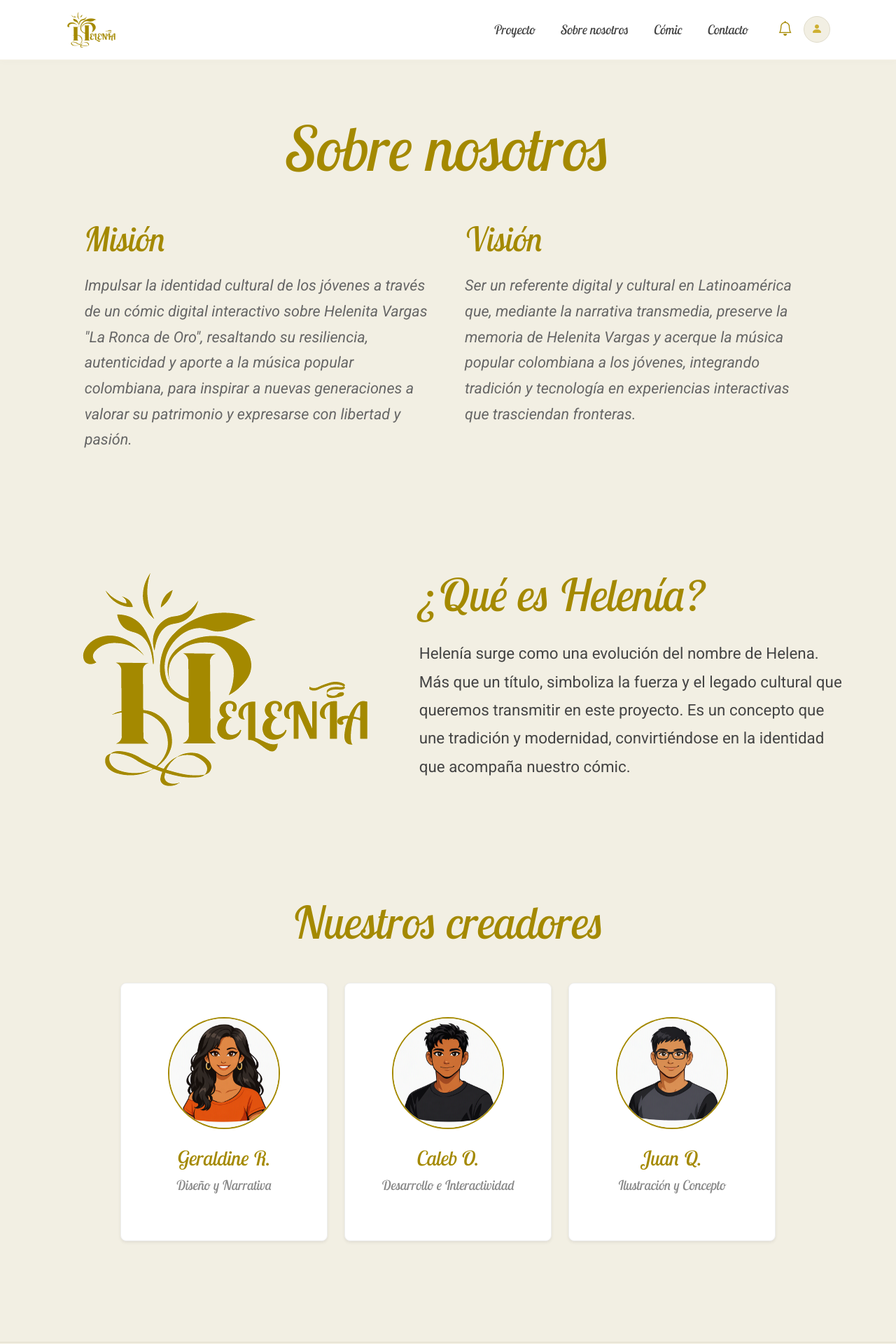
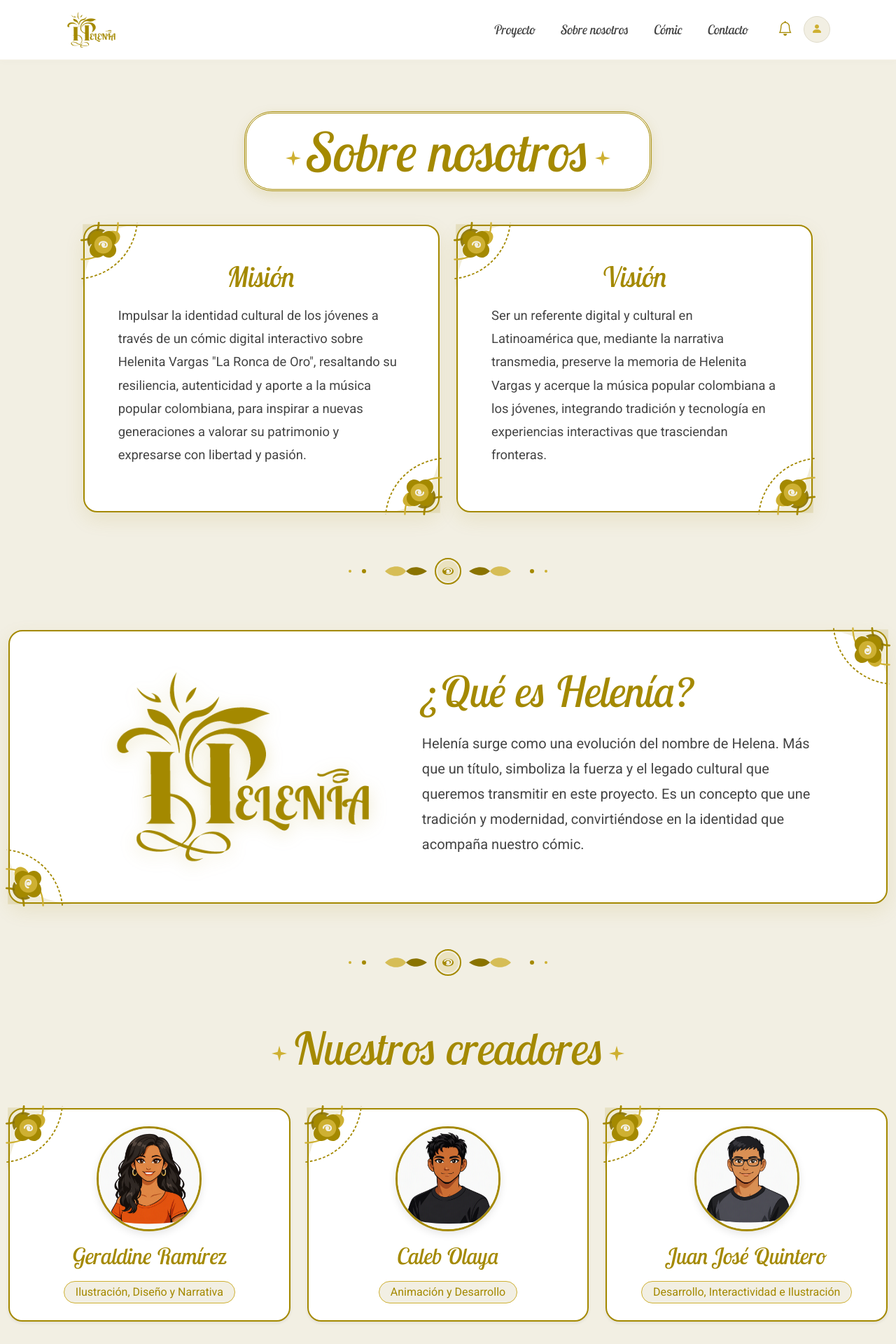
Before and after one commit to JQuintero32/Proyecto_Helenia, a React (Vite) app: page /about in a window 1280 px wide. Shown: the top 1920 px of the page at 70% size. Built offline with nearby package versions, Linux system fonts and the light colour scheme.

Commit message:
Commit escenas

```diff
--- /dev/null
+++ b/src/components/AdornosVisuales.jsx
@@ -0,0 +1,102 @@
+import React from 'react';
+
+/**
+ * Componente: EsquinaRosas
+ * Descripción: Esquinera ornamental en filigrana dorada con rosa central y hojas.
+ * @param {string} posicion - Ubicación de la esquinera ("top-left", "top-right", "bottom-right", "bottom-left")
+ */
+export const EsquinaRosas = ({ posicion = "top-left" }) => {
+  const rotaciones = {
+    "top-left": "rotate(0deg)",
+    "top-right": "rotate(90deg)",
+    "bottom-right": "rotate(180deg)",
+    "bottom-left": "rotate(270deg)"
+  };
+
+  const estilo = {
+    position: 'absolute',
+    top: posicion.includes('top') ? '-12px' : 'auto',
+    bottom: posicion.includes('bottom') ? '-12px' : 'auto',
+    left: posicion.includes('left') ? '-12px' : 'auto',
+    right: posicion.includes('right') ? '-12px' : 'auto',
+    transform: rotaciones[posicion],
+    pointerEvents: 'none',
+    zIndex: 5
+  };
+
+  return (
+    <svg width="110" height="110" viewBox="0 0 120 120" fill="none" style={estilo}>
+      {/* Filigrana y trazados de fondo */}
+      <path d="M 10 10 L 110 10 C 70 10, 20 20, 10 110 Z" fill="#A48900" opacity="0.15" />
+      <path d="M 8 35 C 25 35, 35 25, 35 8" stroke="#A48900" strokeWidth="3" fill="none" strokeLinecap="round" />
+      <path d="M 8 65 C 40 65, 65 40, 65 8" stroke="#CEB032" strokeWidth="2.5" fill="none" strokeLinecap="round" />
+      <path d="M 8 95 C 55 90, 90 55, 95 8" stroke="#A48900" strokeWidth="2" strokeDasharray="4 3" fill="none" />
+
+      {/* Hojas ornamentales de acanto */}
+      <path d="M 20 45 C 10 28, 28 10, 45 20 C 32 28, 28 35, 20 45 Z" fill="#8A7300" opacity="0.9" />
+      <path d="M 50 22 C 68 15, 75 32, 60 42 C 50 35, 45 25, 50 22 Z" fill="#CEB032" />
+
+      {/* Rosa central estructurada en capas */}
+      <g transform="translate(24, 24)">
+        <path d="M 0 18 C -10 5, 5 -10, 18 0 C 30 -10, 45 5, 35 18 C 45 30, 30 45, 18 35 C 5 45, -10 30, 0 18 Z" fill="#A48900" />
+        <circle cx="18" cy="18" r="14" fill="#CEB032" />
+        <path d="M 12 18 C 12 12, 24 12, 24 18 C 24 24, 14 22, 18 18" stroke="#F2EFE3" strokeWidth="2.5" fill="none" strokeLinecap="round" />
+        <circle cx="18" cy="18" r="3" fill="#F2EFE3" />
+      </g>
+    </svg>
+  );
+};
+
+/**
+ * Componente: DivisorRosas
+ * Descripción: Separador ornamental horizontal con degradados suaves y rosa central.
+ */
+export const DivisorRosas = () => (
+  <div className="d-flex align-items-center justify-content-center my-5 py-3 w-100">
+    <svg width="100%" height="40" viewBox="0 0 800 40" fill="none" xmlns="http://www.w3.org/2000/svg" style={{ maxWidth: '900px' }}>
+      <defs>
+        <linearGradient id="gradIzq" x1="0%" y1="0%" x2="100%" y2="0%">
+          <stop offset="0%" stopColor="#CEB032" stopOpacity="0" />
+          <stop offset="100%" stopColor="#A48900" stopOpacity="1" />
+        </linearGradient>
+        <linearGradient id="gradDer" x1="0%" y1="0%" x2="100%" y2="0%">
+          <stop offset="0%" stopColor="#A48900" stopOpacity="1" />
+          <stop offset="100%" stopColor="#CEB032" stopOpacity="0" />
+        </linearGradient>
+      </defs>
+
+      {/* Trazado Izquierdo */}
+      <line x1="50" y1="20" x2="330" y2="20" stroke="url(#gradIzq)" strokeWidth="2" strokeLinecap="round" />
+      <path d="M 310 20 C 320 10, 335 12, 340 20 C 335 28, 320 30, 310 20 Z" fill="#CEB032" opacity="0.8" />
+      <circle cx="280" cy="20" r="3" fill="#A48900" />
+      <circle cx="260" cy="20" r="2" fill="#CEB032" />
+
+      {/* Medallón Central */}
+      <g transform="translate(370, 0)">
+        <path d="M 0 20 C -15 10, -25 15, -30 20 C -25 25, -15 30, 0 20 Z" fill="#8A7300" />
+        <path d="M 60 20 C 75 10, 85 15, 90 20 C 85 25, 75 30, 60 20 Z" fill="#8A7300" />
+        <circle cx="30" cy="20" r="18" fill="#F2EFE3" stroke="#A48900" strokeWidth="2" />
+        <circle cx="30" cy="20" r="15" fill="#CEB032" opacity="0.2" />
+        <path d="M 22 20 C 22 13, 38 13, 38 20 C 38 27, 22 27, 22 20 Z" fill="#A48900" />
+        <path d="M 25 18 C 28 15, 32 15, 35 18 C 36 22, 32 24, 28 23" stroke="#F2EFE3" strokeWidth="1.8" fill="none" strokeLinecap="round" />
+        <circle cx="30" cy="20" r="2.5" fill="#F2EFE3" />
+      </g>
+
+      {/* Trazado Derecho */}
+      <path d="M 490 20 C 480 10, 465 12, 460 20 C 465 28, 480 30, 490 20 Z" fill="#CEB032" opacity="0.8" />
+      <circle cx="520" cy="20" r="3" fill="#A48900" />
+      <circle cx="540" cy="20" r="2" fill="#CEB032" />
+      <line x1="470" y1="20" x2="750" y2="20" stroke="url(#gradDer)" strokeWidth="2" strokeLinecap="round" />
+    </svg>
+  </div>
+);
+
+/**
+ * Componente: IconoDestello
+ * Descripción: Estrella decorativa para acompañar títulos.
+ */
+export const IconoDestello = () => (
+  <svg width="22" height="22" viewBox="0 0 24 24" fill="#CEB032" className="d-inline-block mx-2 align-middle">
+    <path d="M12 0L14.59 9.41L24 12L14.59 14.59L12 24L9.41 14.59L0 12L9.41 9.41L12 0Z"/>
+  </svg>
+);
--- a/src/components/Footer.jsx
+++ b/src/components/Footer.jsx
@@ -31,12 +31,12 @@ function Footer() {
               <li className="nav-item"><Link to="/" className="nav-link">Inicio</Link></li>
               <li className="nav-item"><Link to="/proyecto" className="nav-link">Proyecto</Link></li>
               <li className="nav-item"><Link to="/comic" className="nav-link">Cómic</Link></li>
-              <li className="nav-item"><Link to="/comunidad" className="nav-link">Comunidad</Link></li>
+              <li className="nav-item"><Link to="/about" className="nav-link">Nosotros</Link></li>
               <li className="nav-item"><Link to="/contact" className="nav-link">Contacto</Link></li>
             </ul>
           </div>
           <div className="col-md-4 text-center text-md-end mt-2 mt-md-0">
-            <p className="f-copy mb-0">© 2025 Helenía. Todos los derechos reservados.</p>
+            <p className="f-copy mb-0">© 2026 Helenía. Todos los derechos reservados.</p>
           </div>
         </div>
       </div>
--- a/src/pages/About.jsx
+++ b/src/pages/About.jsx
@@ -1,55 +1,70 @@
 import React from 'react';
-// Importación de los estilos personalizados para la vista About
 import '../styles/About.css';
 
-// Importación de recursos visuales (Logotipos e Imágenes del equipo)
+// Importación de componentes vectoriales ornamentales
+import { EsquinaRosas, DivisorRosas, IconoDestello } from '../components/AdornosVisuales';
+
+// Assets de imágenes
 import logoHelenia from '../assets/logo.png';
 import creador1 from '../assets/geraldine.png';
 import creador2 from '../assets/caleb.png';
 import creador3 from '../assets/juan.png';
 
-/**
- * Componente About: Muestra la información institucional del proyecto,
- * incluyendo Misión, Visión, la identidad de "Helenía" y los perfiles de los creadores.
- */
 function About() {
-  // Arreglo de objetos con los datos del equipo para renderizar dinámicamente
   const creadores = [
-    { nombre: "Geraldine R.", foto: creador1, reseña: "Diseño y Narrativa" },
-    { nombre: "Caleb O.", foto: creador2, reseña: "Desarrollo e Interactividad" },
-    { nombre: "Juan Q.", foto: creador3, reseña: "Ilustración y Concepto" }
+    { nombre: "Geraldine Ramírez", foto: creador1, reseña: "Ilustración, Diseño y Narrativa" },
+    { nombre: "Caleb Olaya", foto: creador2, reseña: "Animación y Desarrollo" },
+    { nombre: "Juan José Quintero", foto: creador3, reseña: "Desarrollo, Interactividad e Ilustración" }
   ];
 
   return (
     <div className="about-page pb-5">
       <div className="container custom-container py-5">
 
-        {/* TÍTULO PRINCIPAL DE LA SECCIÓN */}
+        {/* TÍTULO PRINCIPAL CON DESTELLOS */}
         <div className="text-center mb-5 pt-4">
-          <h1 className="about-titulo-main">Sobre nosotros</h1>
+          <div className="banner-titulo-marco d-inline-block px-4 px-md-5 py-2 position-relative">
+            <h1 className="about-titulo-main m-0">
+              <IconoDestello />
+              Sobre nosotros
+              <IconoDestello />
+            </h1>
+          </div>
         </div>
 
         {/* SECCIÓN: MISIÓN Y VISIÓN */}
-        <div className="row justify-content-center g-5 mb-5 pb-lg-5">
-          {/* Columna Misión */}
+        <div className="row justify-content-center g-4 mb-4">
           <div className="col-md-5">
+            <div className="about-card-marco text-center p-4 p-md-5 position-relative">
+              <EsquinaRosas posicion="top-left" />
+              <EsquinaRosas posicion="bottom-right" />
               <h3 className="about-subtitulo-mv">Misión</h3>
               <p className="about-text-mv">
                 Impulsar la identidad cultural de los jóvenes a través de un cómic digital interactivo sobre Helenita Vargas "La Ronca de Oro", resaltando su resiliencia, autenticidad y aporte a la música popular colombiana, para inspirar a nuevas generaciones a valorar su patrimonio y expresarse con libertad y pasión.
               </p>
             </div>
+          </div>
 
-          {/* Columna Visión */}
           <div className="col-md-5">
+            <div className="about-card-marco text-center p-4 p-md-5 position-relative">
+              <EsquinaRosas posicion="top-left" />
+              <EsquinaRosas posicion="bottom-right" />
               <h3 className="about-subtitulo-mv">Visión</h3>
               <p className="about-text-mv">
                 Ser un referente digital y cultural en Latinoamérica que, mediante la narrativa transmedia, preserve la memoria de Helenita Vargas y acerque la música popular colombiana a los jóvenes, integrando tradición y tecnología en experiencias interactivas que trasciendan fronteras.
               </p>
             </div>
           </div>
+        </div>
+
+        {/* SEPARADOR ORNAMENTAL */}
+        <DivisorRosas />
 
         {/* SECCIÓN: ¿QUÉ ES HELENÍA? */}
-        <div className="row align-items-center justify-content-center my-5 py-5">
+        <div className="about-helenia-box p-4 p-md-5 my-4 position-relative">
+          <EsquinaRosas posicion="top-right" />
+          <EsquinaRosas posicion="bottom-left" />
+          <div className="row align-items-center justify-content-center">
             <div className="col-md-5 text-center mb-4 mb-md-0">
               <img src={logoHelenia} alt="Helenia Logo" className="about-logo-xl" />
             </div>
@@ -60,22 +75,32 @@ function About() {
               </p>
             </div>
           </div>
+        </div>
+
+        {/* SEPARADOR ORNAMENTAL */}
+        <DivisorRosas />
 
         {/* SECCIÓN: INTEGRANTES DEL EQUIPO */}
-        <div className="text-center mt-5 pt-5 mb-5">
-          <h2 className="about-titulo-creadores-xl">Nuestros creadores</h2>
+        <div className="text-center my-5">
+          <h2 className="about-titulo-creadores-xl">
+            <IconoDestello />
+            Nuestros creadores
+            <IconoDestello />
+          </h2>
         </div>
 
-        {/* Generación dinámica de tarjetas utilizando .map() */}
         <div className="row justify-content-center g-4">
           {creadores.map((creador, index) => (
-            <div key={index} className="col-12 col-md-4 col-lg-3">
-              <div className="creador-card-v2 text-center p-5 shadow-sm">
-                <div className="creador-foto-frame mb-4">
+            <div key={index} className="col-12 col-md-4">
+              <div className="creador-card-v2 text-center p-4 shadow-sm position-relative">
+                <EsquinaRosas posicion="top-left" />
+                <div className="creador-foto-frame mb-3">
                   <img src={creador.foto} alt={creador.nombre} className="creador-img" />
                 </div>
                 <h4 className="creador-nombre-v2">{creador.nombre}</h4>
-                <p className="creador-reseña-v2">{creador.reseña}</p>
+                <div className="badge-rol-gold mt-2 px-3 py-1">
+                  {creador.reseña}
+                </div>
               </div>
             </div>
           ))}
--- a/src/pages/Comic.jsx
+++ b/src/pages/Comic.jsx
@@ -4,7 +4,7 @@ import '../styles/Comic.css';
 
 // Importación de recursos visuales y multimedia
 import videoPlaceholder from '../assets/portada.png';
-import videoTrailer from '../assets/teaser.mp4'; //
+import videoTrailer from '../assets/portada.png'; //
 import helenaImg from '../assets/char_helena.png';
 import condeImg from '../assets/char_conde.png';
 import trovadorImg from '../assets/char_trovador.png';
--- a/src/styles/About.css
+++ b/src/styles/About.css
@@ -1,59 +1,102 @@
-/* GENERAL */
+/* ==========================================================================
+   1. ESTILOS GENERALES Y FONDO
+   ========================================================================== */
 .about-page {
-    background-color: #F2EFE3;
+  background-color: #F2EFE3 !important;
+  min-height: 100vh;
 }
 
 .custom-container {
   max-width: 1400px !important;
 }
 
-/* TÍTULOS GRANDES */
+/* ==========================================================================
+   2. BANNER Y TÍTULOS CON MARCOS
+   ========================================================================== */
+.banner-titulo-marco {
+  background-color: #FFFFFF;
+  border: 3px double #A48900;
+  border-radius: 40px;
+  box-shadow: 0 6px 18px rgba(164, 137, 0, 0.15);
+}
+
 .about-titulo-main {
   font-family: 'Lobster Two', cursive;
   color: #A48900 !important;
-    font-size: 5.5rem;
+  font-size: 4.8rem;
   font-style: italic;
 }
 
-/* MISIÓN Y VISIÓN (Subimos tamaños para llenar espacio) */
+/* ==========================================================================
+   3. MARCOS DE MISIÓN, VISIÓN Y LÍNEAS DE SECCIÓN
+   ========================================================================== */
+.about-card-marco,
+.about-helenia-box,
+.creador-card-v2 {
+  position: relative !important;
+  overflow: visible !important; /* Permite que las esquineras salgan del borde */
+  background-color: #FFFFFF;
+  border: 2px solid #A48900;
+  border-radius: 20px;
+  box-shadow: 0 10px 28px rgba(164, 137, 0, 0.12);
+}
+
 .about-subtitulo-mv {
   font-family: 'Lobster Two', cursive;
   color: #A48900 !important;
-    font-size: 3rem;
+  font-size: 2.5rem;
+  font-style: italic;
+  margin-bottom: 15px;
+}
+
+.about-text-mv {
+  font-family: 'Roboto', sans-serif;
+  color: #444444;
+  line-height: 1.8;
+  font-size: 1.15rem;
+  text-align: left;
+}
+
+.linea-decorativa-gold {
+  height: 2px;
+  background: linear-gradient(90deg, transparent, #CEB032, transparent);
+  flex: 1;
+}
+
+/* ==========================================================================
+   4. ¿QUÉ ES HELENÍA? Y LOGO
+   ========================================================================== */
+.about-subtitulo-helenia-lg {
+  font-family: 'Lobster Two', cursive;
+  color: #A48900 !important;
+  font-size: 3.8rem;
   font-style: italic;
   margin-bottom: 20px;
 }
 
-.about-text-mv {
-    font-family: 'Roboto', sans-serif;
-    color: #666;
-    font-style: italic;
-    font-size: 1.35rem; /* Antes era 1.1, ahora llena más */
-    line-height: 1.7;
+.about-logo-xl {
+  max-width: 380px;
+  width: 100%;
+  height: auto;
+  filter: drop-shadow(0px 6px 12px rgba(164, 137, 0, 0.2));
+  transition: transform 0.3s ease;
 }
 
-/* ¿QUÉ ES HELENÍA? */
-.about-subtitulo-helenia-lg {
-    font-family: 'Lobster Two', cursive;
-    color: #A48900 !important;
-    font-size: 4rem;
-    font-style: italic;
-    margin-bottom: 25px;
-}
-
-.about-logo-xl {
-    max-width: 450px; /* Logo más imponente */
-    height: auto;
+.about-logo-xl:hover {
+  transform: scale(1.03);
 }
 
 .about-text-description {
   font-family: 'Roboto', sans-serif;
-    color: #444;
+  color: #444444;
   line-height: 1.8;
-    font-size: 1.4rem; /* Texto más grande para lectura cómoda en web */
+  font-size: 1.25rem;
+  text-align: left;
 }
 
-/* CREADORES */
+/* ==========================================================================
+   5. TARJETAS DE CREADORES
+   ========================================================================== */
 .about-titulo-creadores-xl {
   font-family: 'Lobster Two', cursive;
   color: #A48900 !important;
@@ -62,24 +105,23 @@
 }
 
 .creador-card-v2 {
-    background: white;
-    border-radius: 8px;
+  transition: transform 0.3s ease, box-shadow 0.3s ease;
   height: 100%;
-    transition: transform 0.3s ease;
-    border: 1px solid #eee;
 }
 
 .creador-card-v2:hover {
-    transform: translateY(-10px);
+  transform: translateY(-8px);
+  box-shadow: 0 12px 28px rgba(164, 137, 0, 0.2);
 }
 
 .creador-foto-frame {
-    width: 160px; /* Círculos más grandes */
-    height: 160px;
+  width: 150px;
+  height: 150px;
   margin: 0 auto;
   border-radius: 50%;
   overflow: hidden;
-    border: 2px solid #A48900;
+  border: 3px solid #A48900;
+  box-shadow: 0 4px 12px rgba(0, 0, 0, 0.1);
 }
 
 .creador-img {
@@ -92,19 +134,26 @@
   font-family: 'Lobster Two', cursive;
   font-style: italic;
   color: #A48900 !important;
-    font-size: 1.8rem;
+  font-size: 2rem;
+  margin-top: 5px;
 }
 
-.creador-reseña-v2 {
-    font-family: 'Lobster Two', cursive;
-    font-style: italic;
-    font-size: 1.2rem;
-    color: #888;
+.badge-rol-gold {
+  display: inline-block;
+  background-color: #F2EFE3;
+  color: #A48900;
+  border: 1px solid #CEB032;
+  border-radius: 20px;
+  font-family: 'Roboto', sans-serif;
+  font-size: 1rem;
+  font-weight: 500;
+  line-height: 1.4;
 }
 
 /* RESPONSIVE */
 @media (max-width: 768px) {
-    .about-titulo-main { font-size: 3.5rem; }
+  .about-titulo-main { font-size: 3.2rem; }
   .about-subtitulo-helenia-lg { font-size: 2.8rem; }
   .about-text-description, .about-text-mv { font-size: 1.1rem; }
+  .about-logo-xl { max-width: 260px; }
 }
```
Also changed, not shown: src/components/EscenarioPlantilla.jsx (+7 -3 lines), 1 other file (tests, documents, lock files or other folders). Lines whose indentation alone changed are shown as unchanged.
